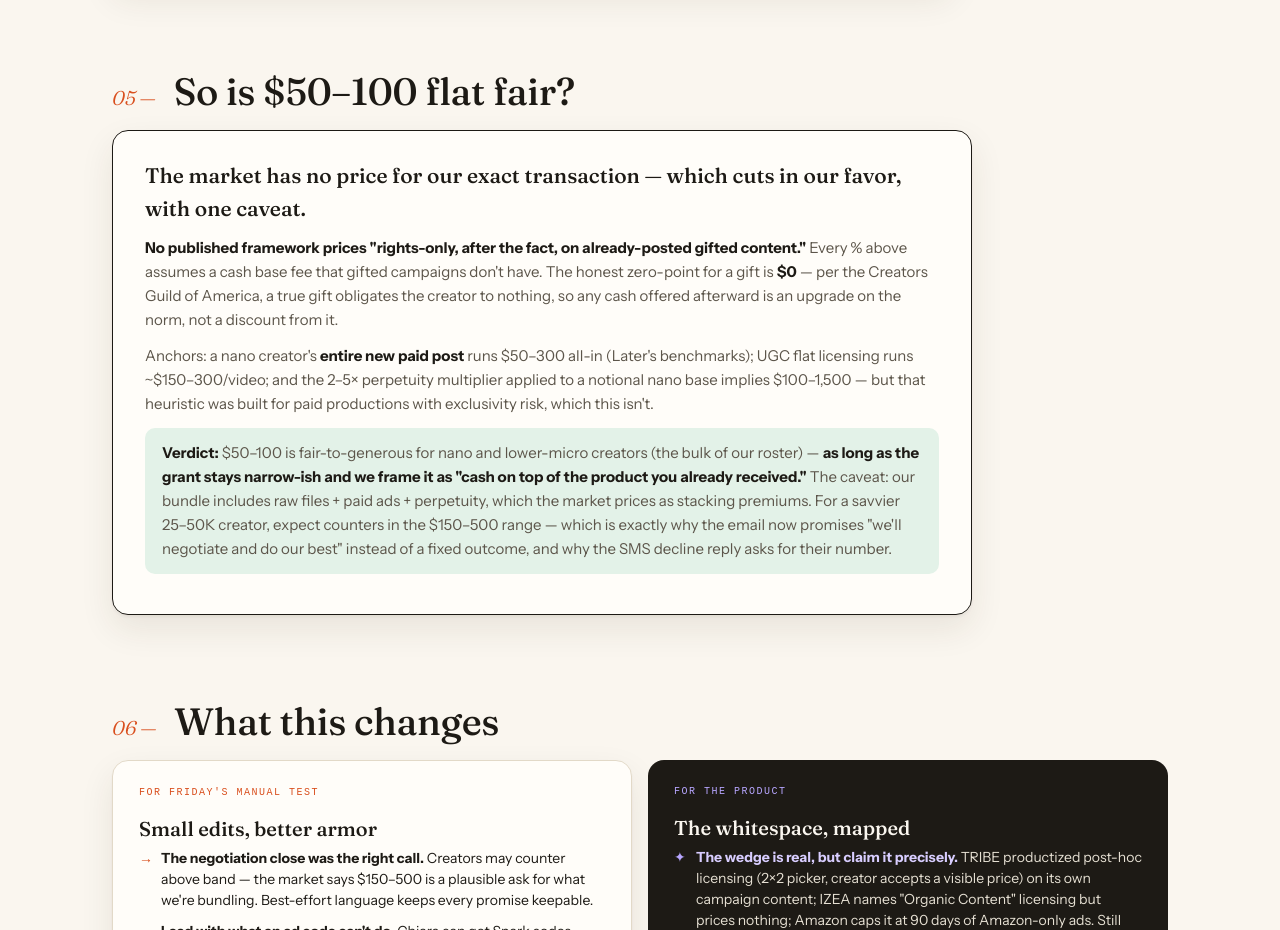
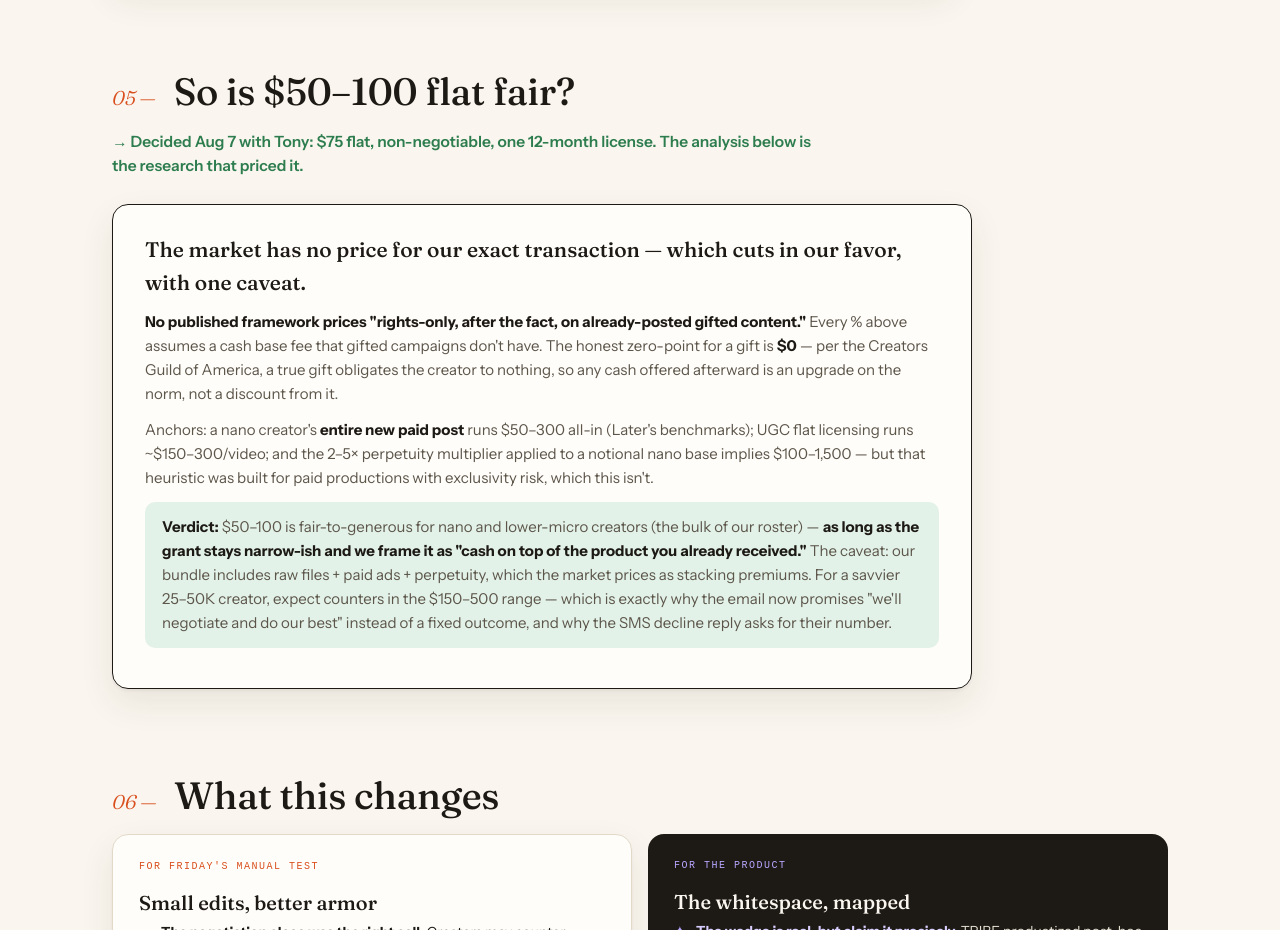
Before and after one commit to juliabenable/ugc-rights-language, a plain HTML site: page what-others-do.html in a window 1280 px wide. Shown: the part 8080-9010 px from the top of the page. Drawn offline with Linux system fonts and the light colour scheme; a web font is replaced by a local one.

Commit message:
Stamp section 05 with the Aug 7 pricing decision
Co-Authored-By: Claude Fable 5 <noreply@anthropic.com>

```diff
--- a/what-others-do.html
+++ b/what-others-do.html
@@ -347,6 +347,7 @@ footer{margin-top:96px;padding-top:22px;border-top:2px solid var(--ink);display:
 <!-- ══════════ 05 the $75 question ══════════ -->
 <section id="seventyfive">
   <div class="sec-head"><span class="sec-num">05 —</span><h2>So is $50–100 flat fair?</h2></div>
+  <p class="sec-sub" style="color:var(--green,#2e7d4f);font-weight:600">→ Decided Aug 7 with Tony: $75 flat, non-negotiable, one 12-month license. The analysis below is the research that priced it.</p>
   <div class="verdict-box">
     <h3>The market has no price for our exact transaction — which cuts in our favor, with one caveat.</h3>
     <p><b>No published framework prices "rights-only, after the fact, on already-posted gifted content."</b> Every % above assumes a cash base fee that gifted campaigns don't have. The honest zero-point for a gift is <b>$0</b> — per the Creators Guild of America, a true gift obligates the creator to nothing, so any cash offered afterward is an upgrade on the norm, not a discount from it.</p>
```
